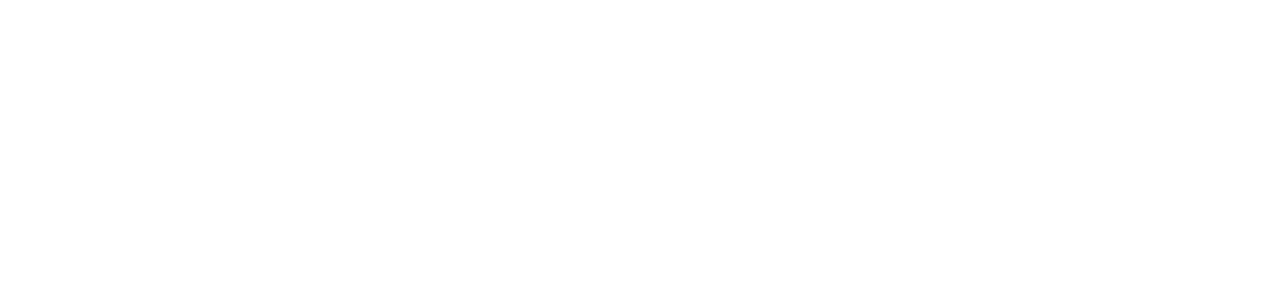
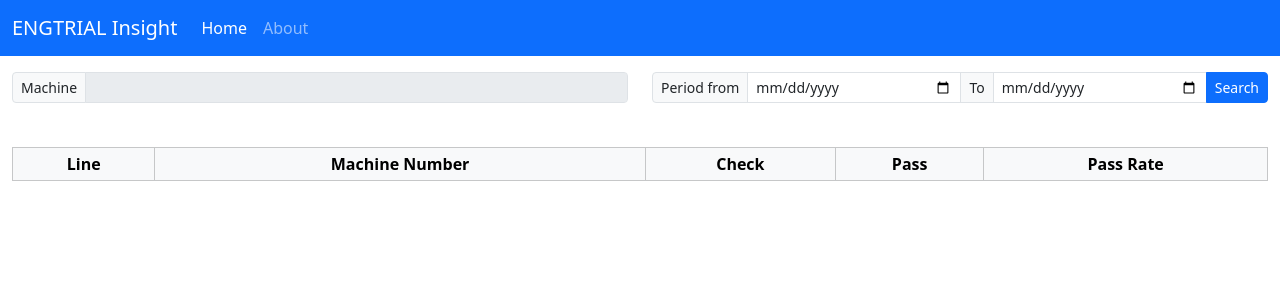
Before and after one commit to anaspsi/engtrial-dashboard, a React (Vite) app: page /engtrial-dashboard/insight/dashboard in a window 1280 px wide. Shown: the top 300 px of the page. Built offline with nearby package versions, Linux system fonts and the light colour scheme.

Commit message:
feat : menu awal

```diff
--- a/package.json
+++ b/package.json
@@ -12,8 +12,10 @@
   "dependencies": {
     "@fortawesome/free-regular-svg-icons": "^6.7.2",
     "@fortawesome/react-fontawesome": "^0.2.2",
+    "@types/numeral": "^2.0.5",
     "axios": "^1.7.9",
     "bootstrap": "^5.3.3",
+    "numeral": "^2.0.6",
     "react": "^19.0.0",
     "react-bootstrap": "^2.10.9",
     "react-dom": "^19.0.0",
--- a/src/App.tsx
+++ b/src/App.tsx
@@ -9,7 +9,7 @@
 
 export default function App() {
 
-  const [userInfo, setUserInfo] = useState({ name: 'Hi guest' })
+  const [userInfo] = useState({ name: 'Hi guest' })
 
   return (
     <div>
--- a/src/components/PSINavbar.tsx
+++ b/src/components/PSINavbar.tsx
@@ -12,7 +12,7 @@
     };
 
     return (
-        <Navbar expand="lg" className="bg-body-tertiary" data-bs-theme="blue" >
+        <Navbar expand="lg" bg="primary" data-bs-theme="dark">
             <Container fluid>
                 <Navbar.Brand href="#home">ENGTRIAL Insight</Navbar.Brand>
                 <button onClick={handleNavCollapse} className={`navbar-toggler ${isNavCollapsed ? '' : 'collapsed'}`} type="button" data-bs-toggle="collapse" data-bs-target="#navbarSupportedContent" aria-controls="navbarSupportedContent" aria-expanded="false" aria-label="Toggle navigation">
--- a/src/main.tsx
+++ b/src/main.tsx
@@ -6,7 +6,7 @@
 
 createRoot(document.getElementById('root')!).render(
   <StrictMode>
-    <BrowserRouter basename='engtrial/insight'>
+    <BrowserRouter basename='engtrial-dashboard/insight'>
       <App />
     </BrowserRouter>
   </StrictMode>,
--- a/src/pages/Dashboard.tsx
+++ b/src/pages/Dashboard.tsx
@@ -1,7 +1,7 @@
 import { Outlet } from "react-router"
 
 export default function Dashboard({ userInfo }: { userInfo: any }) {
-
+    console.log(userInfo)
     return (
         <Outlet />
     )
--- a/src/pages/Home.tsx
+++ b/src/pages/Home.tsx
@@ -1,13 +1,128 @@
 
+import { useEffect, useRef, useState } from 'react'
 import '../home.css'
-import { Container } from "react-bootstrap"
+import { Badge, Container, ProgressBar } from "react-bootstrap"
+import axios from "axios"
+import { useSearchParams } from 'react-router'
+import numeral from 'numeral'
 
 export default function Home({ userInfo }: { userInfo: any }) {
+    console.log(userInfo)
+    const [formData, setFormData] = useState({
+        dateFrom: "",
+        dateTo: "",
+    })
+
+    const [isSearching, setIsSearching] = useState(false)
+    const [theMachine, setTheMachine] = useState('')
+    const [searchParam] = useSearchParams();
+
+    const refInputDate1 = useRef(null)
+    const refInputDate2 = useRef(null)
+
+
+    function handleChange(e: any) {
+        setFormData({ ...formData, [e.target.name]: e.target.value })
+    }
+
+    const [rowData, setRowData] = useState({ data: [] })
+
+    function handleClickSearch() {
+        const params = new URLSearchParams(formData).toString()
+
+        axios.get(import.meta.env.VITE_APP_ENDPOINT + '/engtrial/report1?' + params + '&machineBrand=' + theMachine)
+            .then((response) => {
+                const datanya = response.data.data
+                setRowData({
+                    data: datanya
+                })
+                setIsSearching(false)
+
+            }).catch(() => {
+                setIsSearching(false)
+
+            })
+    }
+
+
+    useEffect(() => {
+        if (searchParam.get('machineBrand') ?? '' != '') {
+            localStorage.setItem('ed_machine', searchParam.get('machineBrand') ?? '')
+            setTheMachine(localStorage.getItem('ed_machine') ?? '')
+        } else {
+            // kalau ga ada param pakai dari nilai valid terakhir
+            if (localStorage.getItem('ed_machine')) {
+                setTheMachine(localStorage.getItem('ed_machine') ?? '')
+            }
+        }
+    }, [])
+
     return (
         <Container fluid>
-            {
-                userInfo.name.includes('init') ? userInfo.name : <h1>Welcome 🤝</h1>
-            }
+            <form>
+                <div className="row mt-3" id="stack1">
+                    <div className="col-md-6">
+                        <div className="input-group input-group-sm mb-1">
+                            <span className="input-group-text" >Machine</span>
+                            <input type="text" className="form-control" value={theMachine ?? ''} readOnly disabled />
+                        </div>
+                    </div>
+                    <div className="col-md-6">
+                        <div className="input-group input-group-sm mb-1">
+                            <span className="input-group-text" > Period from</span>
+                            <input type="date" className="form-control" name="dateFrom" onChange={handleChange} ref={refInputDate1} />
+                            <span className="input-group-text" >To</span>
+                            <input type="date" className="form-control" name="dateTo" onChange={handleChange} ref={refInputDate2} />
+                            <button type="button" className="btn btn-primary" disabled={isSearching} onClick={handleClickSearch}>Search</button>
+                        </div>
+                    </div>
+                </div>
+
+                <div className="row" id="stack8">
+                    <div className="col-md-4 mb-3">
+                        <div className="btn-group btn-group-sm" role="group" aria-label="Basic example">
+
+                        </div>
+                    </div>
+                    <div className="col-md-4 mb-3 text-center">
+
+                    </div>
+                    <div className="col-md-4 mb-3 text-end">
+                        {isSearching ? '' : <Badge bg="info">{rowData.data.length > 0 ? rowData.data.length + ' rows found' : ''}</Badge>}
+                    </div>
+                </div>
+            </form>
+
+            <div className="row">
+                <div className="col-md-12 mb-1">
+                    <div className="table-responsive" id="coba">
+                        <table className="table align-middle table-sm table-bordered table-hover" >
+                            <thead className="text-center table-light">
+                                <tr className="first">
+                                    <th className="align-middle">Line</th>
+                                    <th className="align-middle">Machine Number</th>
+                                    <th className="align-middle">Check</th>
+                                    <th className="align-middle">Pass</th>
+                                    <th className="align-middle">Pass Rate</th>
+                                </tr>
+                            </thead>
+                            <tbody className='text-center'>
+                                {
+                                    isSearching ? <tr><td colSpan={16}>Please wait</td></tr> : rowData.data.map((item: any, index) => {
+                                        return <tr key={index} className="font-monospace">
+                                            <td>{item.txtline}</td>
+                                            <td>{item.txtict}</td>
+                                            <td>{numeral(item.txtcheck).format(',')}</td>
+                                            <td>{numeral(item.txtpass).format(',')}</td>
+                                            <td><ProgressBar now={item.txtpercen} label={`${item.txtpercen}%`} /></td>
+                                        </tr>
+                                    })
+                                }
+                            </tbody>
+                        </table>
+                    </div>
+                </div>
+            </div>
         </Container>
     )
 }
```
Also changed, not shown: 1 other file (tests, documents, lock files or other folders).
